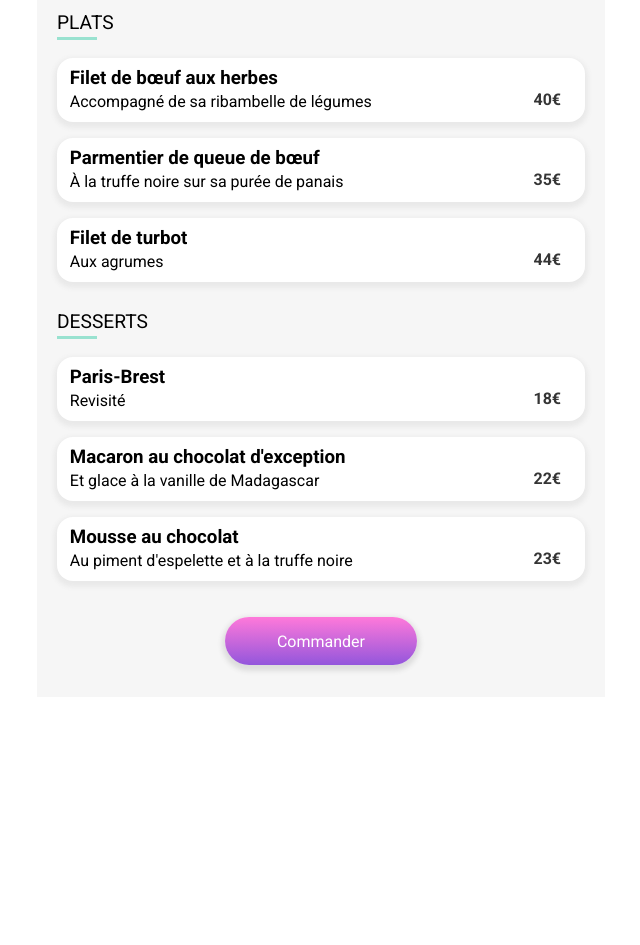
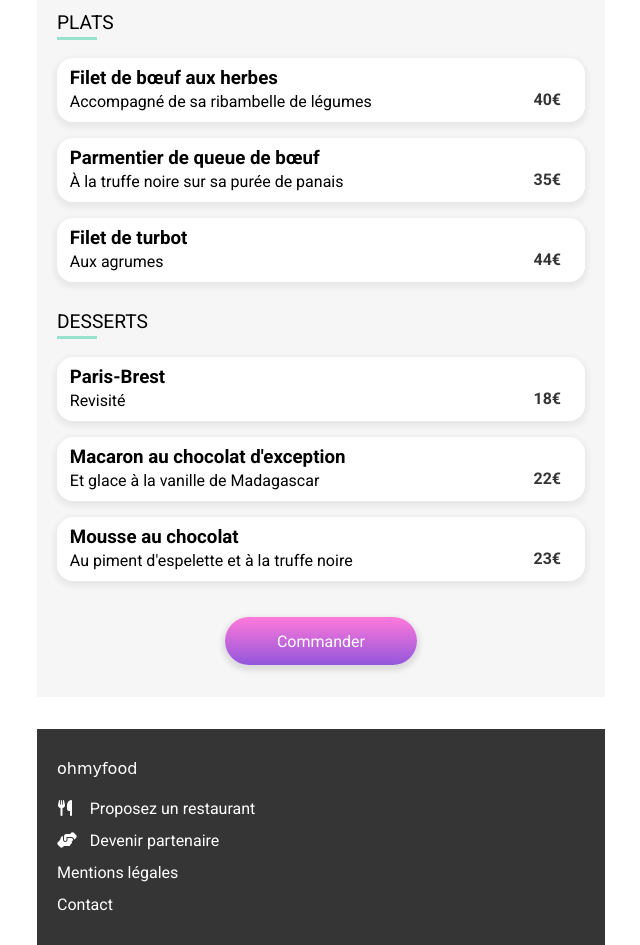
Before and after one commit to bmelicque/BastienMelicque_3_14082021, a website: page restaurants/la_palette_du_gout.html in a window 1280 px wide. Shown: the part 674-1619 px from the top of the page, without its empty margins (319-959 px from the left). Before the commit the page ends 1403 px from the top, so only its background shows below. Drawn offline with Linux system fonts and the light colour scheme; a web font is replaced by a local one.

```diff
--- a/restaurants/la_palette_du_gout.html
+++ b/restaurants/la_palette_du_gout.html
@@ -172,4 +172,27 @@
             <button type="submit" class="submit">Commander</button>
         </article>
     </main>
+    <footer class="footer">
+        <h2 class="footer__title">ohmyfood</h2>
+        <ul class="footer__nav">
+            <li>
+                <a href="#" class="footer__link">
+                    <i class="fas fa-utensils"></i>
+                    Proposez un restaurant
+                </a>
+            </li>
+            <li>
+                <a href="#" class="footer__link">
+                    <i class="fas fa-hands-helping"></i>
+                    Devenir partenaire
+                </a>
+            </li>
+            <li>
+                <a href="#" class="footer__link">Mentions légales</a>
+            </li>
+            <li>
+                <a href="#" class="footer__link">Contact</a>
+            </li>
+        </ul>
+    </footer>
 </body>
--- a/sass/layouts/_footer.scss
+++ b/sass/layouts/_footer.scss
@@ -1,5 +1,5 @@
 .footer {
-    padding: 1.5rem 1.25rem 3rem;
+    padding: 1.5rem 1.25rem 1.5rem;
     background: $color-dark;
     color: white;
     line-height: 2rem;
```
Also changed, not shown: index.html (+1 -1 lines), css/style.css.
